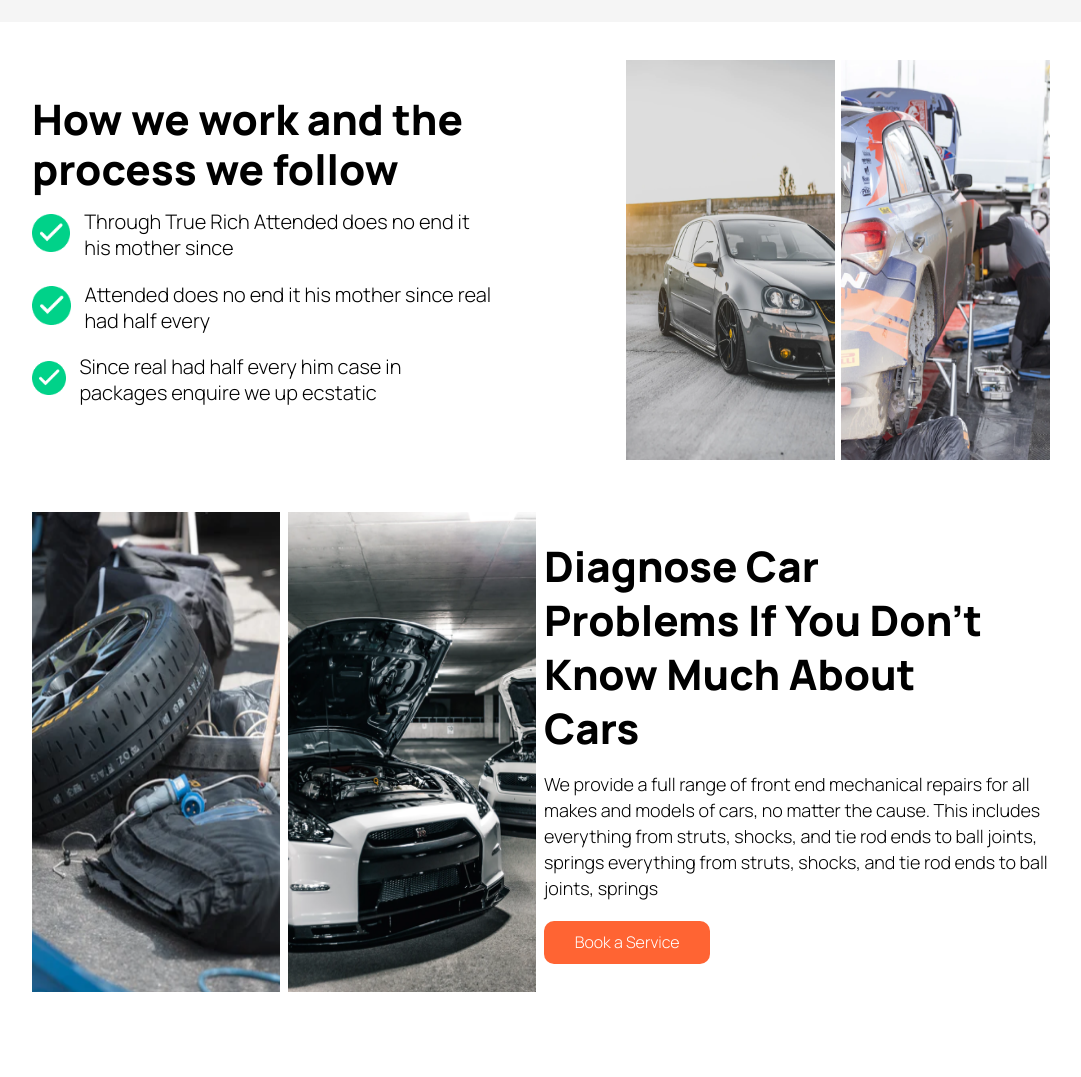
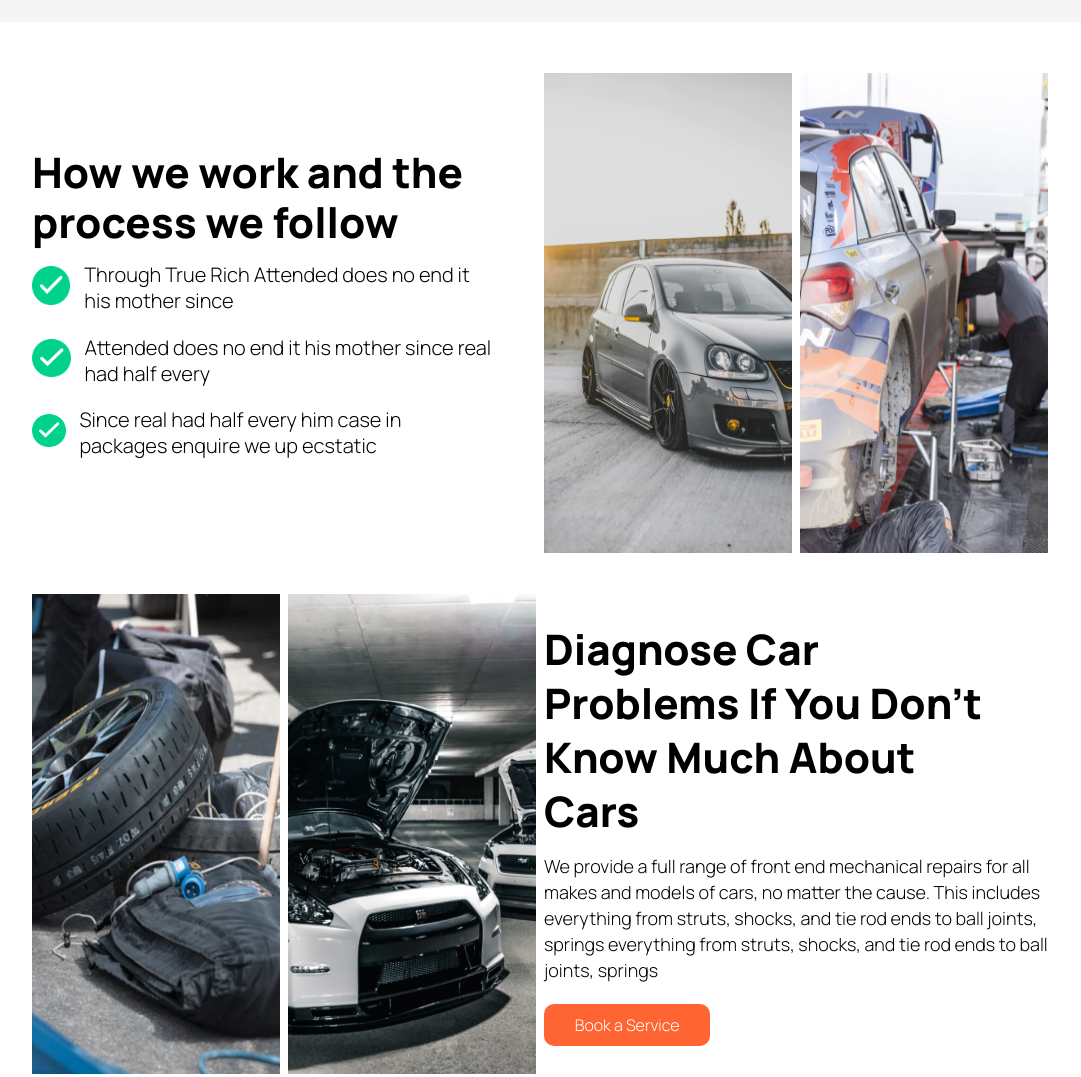
Before and after one commit to Izima01/Finsweet, a plain HTML site: page services.html in a window 1280 px wide. Shown: the part 1352-2429 px from the top of the page, without its empty margins (96-1177 px from the left). Drawn offline with Linux system fonts and the light colour scheme.

Commit message:
Kodecamp Task 5

```diff
--- a/css/index.css
+++ b/css/index.css
@@ -1252,7 +1252,7 @@ footer p {
     }
 }
 
-@media (max-width: 769px) {
+@media (max-width: 769px) and (min-width: 429px) {
     #page1, #page2, #page4, #page5 {
         width: 100%;
         height: auto;
--- a/css/services.css
+++ b/css/services.css
@@ -139,6 +139,7 @@ header .contact .road-assist #phone-number {
     margin-top: 3%;
     cursor: pointer;
 }
+
 /* Page 2 */
 #page2 {
     background-color: #F5F5F5;
@@ -183,7 +184,6 @@ header .contact .road-assist #phone-number {
     font-size: 18px;
     color: #1E1B1B;
     align-items: center;
-
 }
 
 #page2 .container .left-section a p {
@@ -222,7 +222,7 @@ header .contact .road-assist #phone-number {
 #page3 .container {
     width: 80%;
     margin: 0 auto;
-    padding: 3% 0;
+    padding: 4% 0;
 }
 
 #page3 .container .top-section, #page3 .container .bottom-section {
@@ -264,10 +264,10 @@ header .contact .road-assist #phone-number {
 }
 
 #page3 .container .top-section .image-section {
-    width: 42%;
+    width: 50%;
     display: flex;
-    justify-content: flex-start;
-    height: 50vh;
+    justify-content: center;
+    height: 60vh;
 }
 
 #page3 .container .top-section .image-section img {
@@ -276,7 +276,7 @@ header .contact .road-assist #phone-number {
 }
 
 #page3 .container .bottom-section {
-    margin: 5% 0;
+    margin: 4% 0 0;
 }
 
 #page3 .container .bottom-section .image-section {
@@ -290,10 +290,6 @@ header .contact .road-assist #phone-number {
     width: 97%;
     height: 100%;
 }
-
-/* #page3 .container .bottom-section .text-section {
-    width: 45%;
-} */
 
 #page3 .container .bottom-section .text-section h3 {
     font-size: 42px;
@@ -337,7 +333,6 @@ header .contact .road-assist #phone-number {
     font-weight: 700;
     color: white;
     padding-bottom: 35px;
-    font-family: 'Manrope', sans-serif;
 }
 
 #page4 .top-section .left-section .social-icons {
@@ -362,13 +357,11 @@ header .contact .road-assist #phone-number {
     opacity: 0.65;
     font-weight: 500;
     padding-bottom: 5px;
-    font-family: 'Manrope', sans-serif;
 }
 
 #page4 .top-section .right-section p {
     font-size: 24px;
     padding-bottom: 30px;
-    font-family: 'Manrope', sans-serif;
 }
 
 /* Styling the Footer */
@@ -409,10 +402,8 @@ footer nav a {
     text-decoration: none;
     font-size: 24px;
     color: #ffffff;
-    font-family: 'Manrope', sans-serif;
     line-height: 30px;
     text-align: center;
-    /* width: 20%; */
 }
 
 footer ul a:hover {
@@ -430,5 +421,4 @@ footer p {
     color: #939191;
     font-weight: 600;
     line-height: 24px;
-    font-family: 'Manrope', sans-serif;
 }
```
